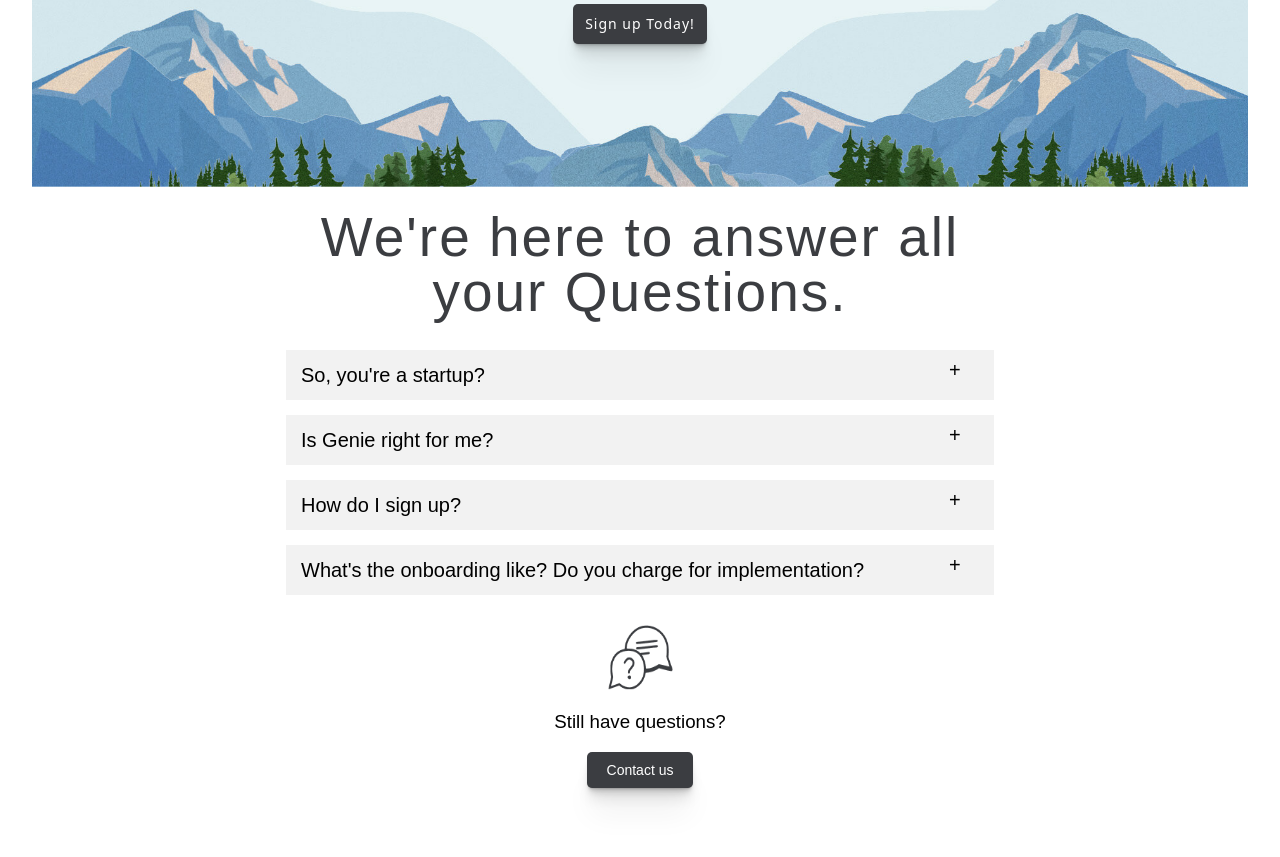
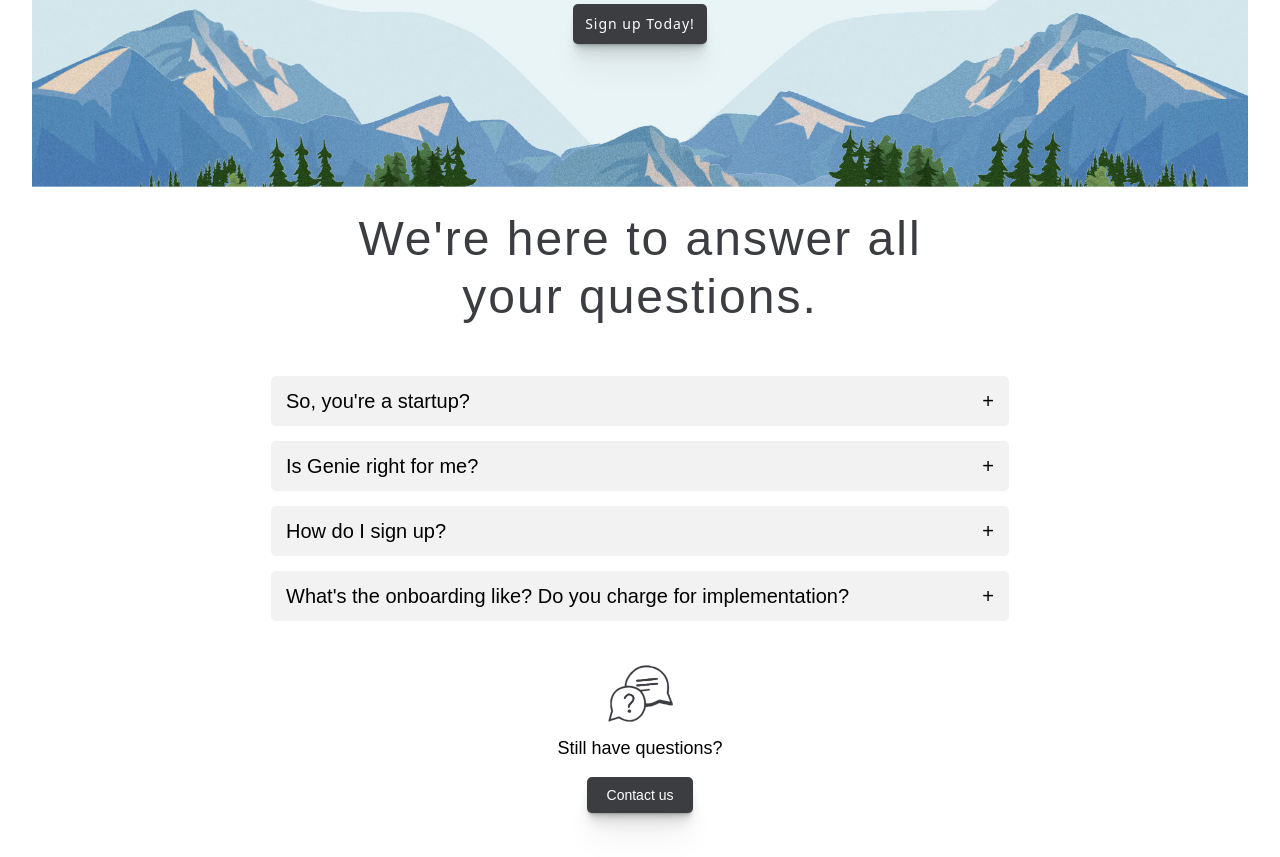
Before and after one commit to ajaynegi45/Uttarakhand-Culture-NewUI, a Next.js app: page / in a window 1280 px wide. Shown: the part 2723-3580 px from the top of the page. Built offline with nearby package versions, Linux system fonts and the light colour scheme; a web font is replaced by a local one.

Commit message:
fixes the bugs

```diff
--- a/src/app/globals.css
+++ b/src/app/globals.css
@@ -102,55 +102,3 @@ a {
   text-decoration: none;
   -webkit-tap-highlight-color: transparent;
 }
-
-.faqs {
-  width: 100%;
-  max-width: 768px;
-  margin: 0 auto;
-  padding: 15px;
-  text-align: left;
-}
-
-.faqs .faq {
-  margin: 15px;
-  padding: 15px;
-  background: #F2F2F2;
-}
-
-.faqs .faq .faq-question {
-  position: relative;
-  font-size: 20px;
-  padding-right: 80px;
-  transition: all 0.4s ease;
-}
-
-.faqs .faq .faq-question::after {
-  content: "+";
-  position: absolute;
-  top: 50%;
-  right: 0px;
-  transform: translateY(-50%);
-  width: 30px;
-  height: 30px;
-  transition: all 0.2s ease;
-}
-
-.faqs .faq .faq-answer {
-  opacity: 0;
-  max-height: 0;
-  overflow: hidden;
-  transition: all 0.2s ease;
-}
-
-.faqs .faq.open .faq-question {
-  margin-bottom: 15px;
-}
-
-.faqs .faq.open .faq-question::after {
-  content: "-";
-}
-
-.faqs .faq.open .faq-answer {
-  max-height: 1000px;
-  opacity: 1;
-}
--- a/src/app/page.tsx
+++ b/src/app/page.tsx
@@ -13,50 +13,8 @@ import Notify_Banner from "/public/notify-early-banner.jpg"
 import PahadiWomen from "/public/bhotiaWoman.webp"
 import Screen from "@/components/Screen";
 import Festivals from "@/components/Festivals";
-import Faq from "/public/Faq.png"
-import { useState } from "react";
-import FAQ from "@/components/Faq";
-import style from "../components/ui/Faq.module.css"
+import Faq from "@/components/Faq";
 export default function Home() {
-
-    const [faqs, setFaqs] = useState([
-        {
-          question: "So, you're a startup?",
-          answer: "description",
-          open: false,
-        },
-        {
-          question: "Is Genie right for me?",
-          answer: "description",
-          open: false,
-        },
-        {
-          question: "How do I sign up?",
-          answer: "description",
-          open: false,
-        },
-        {
-          question: "What's the onboarding like? Do you charge for implementation?",
-          answer: "description",
-          open: false,
-        }
-      ]);
-
-      const toggleFAQ = (index: number): void => {
-        setFaqs(
-          faqs.map((faq, i) => {
-            if (i === index) {
-              return { ...faq, open: !faq.open };
-            } else {
-              return { ...faq, open: false };
-            }
-          })
-        );
-      };
-
-
-
-
     return (
         <>
             <header className={styles.headerContainer}>
@@ -187,30 +145,11 @@ export default function Home() {
                 </div>
 
             </section>
+            {/*<Festivals />*/}
 
             {/* FAQ */}
-            <section className={style.faqcontainer}>
-               <div className={style.faqcontainertitle}>
-                    <h1 className={style.faqcontainer}>
-                    We&apos;re here to answer all <br /> your Questions.
-                    </h1>
-               </div>
-
-                <div className="faqs">
-                    {faqs.map((faq, index) => (
-                        <FAQ faq={faq} index={index} key={index} toggleFAQ={toggleFAQ} />
-                    ))}
-                </div>
-                <div >
-                    <Image src={Faq} alt={"faqicon"} width={65} height={65}
-                        className={styles.faqcontainer}  />
-                </div>
-                <h3 className={style.faqcontainer}>Still have questions?</h3>
-                <button className={styles.faqcontainer}>Contact us</button>
-            </section>
-
-            {/*<Festivals />*/}
-
+            <Faq/>
+            {/* FAQ */}
 
         </>
     );
--- a/src/components/Faq.tsx
+++ b/src/components/Faq.tsx
@@ -1,25 +1,68 @@
-import React from "react";
-interface FAQProps {
-  faq: {
-    question: string;
-    answer: string;
-    open: boolean;
+import React, { useState } from "react";
+import Image from "next/image";
+import styles from "../components/ui/Faq.module.css";
+import Chat from "/public/chat.svg";
+
+const Faq: React.FC = () => {
+  const [faqs, setFaqs] = useState([
+    {
+      question: "So, you're a startup?",
+      answer: "Yes, we are a startup focused on solving problems.",
+      open: false,
+    },
+    {
+      question: "Is Genie right for me?",
+      answer: "If you're looking for a solution to simplify your operations, Genie is perfect for you!",
+      open: false,
+    },
+    {
+      question: "How do I sign up?",
+      answer: "You can sign up by visiting our website and following the easy steps outlined there.",
+      open: false,
+    },
+    {
+      question: "What's the onboarding like? Do you charge for implementation?",
+      answer: "Our onboarding is smooth and free of charge! We'll help you get started right away.",
+      open: false,
+    },
+  ]);
+
+  const toggleFAQ = (index: number): void => {
+    setFaqs(
+      faqs.map((faq, i) => {
+        if (i === index) {
+          return { ...faq, open: !faq.open };
+        } else {
+          return { ...faq, open: false };
+        }
+      })
+    );
   };
-  index: number;
-  toggleFAQ: (index: number) => void;
-}
 
-const FAQ: React.FC<FAQProps> = ({ faq, index, toggleFAQ }) => {
   return (
-    <div
-      className={`faq ${faq.open ? "open" : ""}`}
-      key={index}
-      onClick={() => toggleFAQ(index)}
-    >
-      <div className="faq-question">{faq.question}</div>
-      <div className="faq-answer">{faq.answer}</div>
-    </div>
+    <section className={styles.faqContainer}>
+      <div className={styles.faqContainerTitle}>
+        <h1> We&apos;re here to answer all <br /> your questions.</h1>
+      </div>
+      <div className={styles.faqs}>
+        {faqs.map((faq, index) => (
+          <div
+            key={index}
+            className={`${styles.faq} ${faq.open ? styles.open : ""}`}
+            onClick={() => toggleFAQ(index)}
+          >
+            <div className={styles.faqQuestion}>{faq.question}</div>
+            <div className={styles.faqAnswer}>{faq.open && faq.answer}</div>
+          </div>
+        ))}
+      </div>
+      <div className={styles.faqIcon}>
+        <Image src={Chat} alt={"FAQ Icon"} width={65} height={65} />
+      </div>
+      <h3 className={styles.faqTitle}>Still have questions?</h3>
+      <button className={styles.contactButton}>Contact us</button>
+    </section>
   );
 };
 
-export default FAQ;
+export default Faq;
--- a/src/components/ui/Faq.module.css
+++ b/src/components/ui/Faq.module.css
@@ -1,54 +1,124 @@
-.faqcontainer{
+.faqContainer {
     align-items: center;
     text-align: center;
     min-width: 100%;
     height: auto;
-}
-.faqcontainertitle{
+  }
+
+  .faqContainer h1 {
+    font-size: 48px;
+    line-height: 1.2;
+    margin-bottom: 20px;
     margin-top: 20px;
 }
-.faqcontainer h1{
-    text-align: center;
-    font-size:55px;
+
+@media (max-width: 1024px) {
+    .faqContainer h1 {
+        font-size: 40px;
+        margin-top: 20px;
+    }
 }
 
-.faqcontainer button{
+@media (max-width: 768px) {
+    .faqContainer h1 {
+        font-size: 35px;
+        margin-top: 30px;
+    }
+}
+
+@media (max-width: 600px) {
+    .faqContainer h1 {
+        font-size: 28px;
+        margin-top: 50px;
+    }
+}
+
+@media (max-width: 499px) {
+    .faqContainer h1 {
+        font-size: 28px;
+        margin-top: 50px;
+    }
+}
+
+  .faqIcon {
+    margin-top: 10px;
+  }
+
+  .faqTitle {
+    margin-top: 10px;
+    font-weight: normal;
+    font-size: 18px;
+  }
+
+  .faqs {
+    width: 100%;
+    max-width: 768px;
+    margin: 0 auto;
+    padding: 15px;
+    text-align: left;
+  }
+
+  .faq {
+    margin: 15px 0;
+    padding: 15px;
+    background: #f2f2f2;
+    cursor: pointer;
+    border-radius: 5px;
+    transition: background-color 0.2s ease;
+  }
+
+  .faq:hover {
+    background-color: #e2e2e2;
+  }
+
+  .faqQuestion {
+    position: relative;
+    font-size: 20px;
+    padding-right: 30px;
+    transition: all 0.2s ease;
+    text-align: left;
+  }
+
+  .faqQuestion::after {
+    content: "+";
+    position: absolute;
+    top: 50%;
+    right: 0;
+    transform: translateY(-50%);
+    font-size: 20px;
+    transition: all 0.2s ease;
+  }
+
+  .faq.open .faqQuestion::after {
+    content: "-";
+  }
+
+  .faqAnswer {
+    opacity: 0;
+    max-height: 0;
+    overflow: hidden;
+    transition: all 0.2s ease-in-out;
+    text-align: left;
+  }
+
+  .faq.open .faqAnswer {
+    opacity: 1;
+    max-height: 500px;
+    margin-top: 10px;
+  }
+
+  .contactButton {
     font-size: 14px;
     color: white;
     background-color: var(--black);
     padding: 10px 20px;
-    width: fit-content;
     margin: 20px;
     border-radius: 5px;
     cursor: pointer;
-    font-weight: normal;
-    box-shadow: 0 .7065919983928324px .7065919983928324px -.625px #00000026,0 1.8065619053231785px 1.8065619053231785px -1.25px #00000025,0 3.6217592146567767px 3.6217592146567767px -1.875px #00000023,0 6.8655999097303715px 6.8655999097303715px -2.5px #00000020,0 13.646761411524492px 13.646761411524492px -3.125px #0000001b,0 30px 30px -3.75px #0000000d;
-}
-
-
-.faqcontainer h3{
-  text-align: center;
-  margin-top: 20px;
-  font-weight: normal;
-}
-.faqcontainer image{
-  display: block;
-  margin-left: auto;
-  margin-right: auto;
-  margin-top: 20px;
-  margin-bottom: 20px;
-}
-
-@media (max-width: 699px) {
-    .faqcontainer h1{
-        text-align: center;
-        font-size:35px;
-        margin-top: 40px;
-    }
-}
-@media (max-width: 499px) {
-    .faqcontainer h1{
-        text-align: center;
-        font-size:25px;
-    }
-}
+    box-shadow: 0 .7px .7px -.6px #00000026,
+                0 1.8px 1.8px -1.2px #00000025,
+                0 3.6px 3.6px -1.9px #00000023,
+                0 6.9px 6.9px -2.5px #00000020,
+                0 13.6px 13.6px -3.1px #0000001b,
+                0 30px 30px -3.8px #0000000d;
+  }
```
Also changed, not shown: public/Faq.png (deleted).
